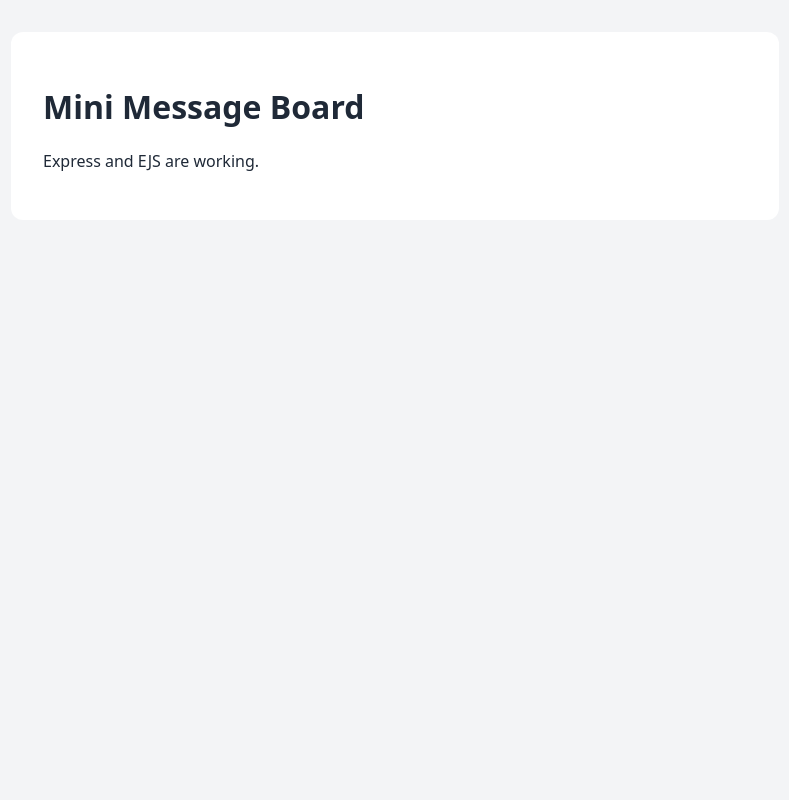
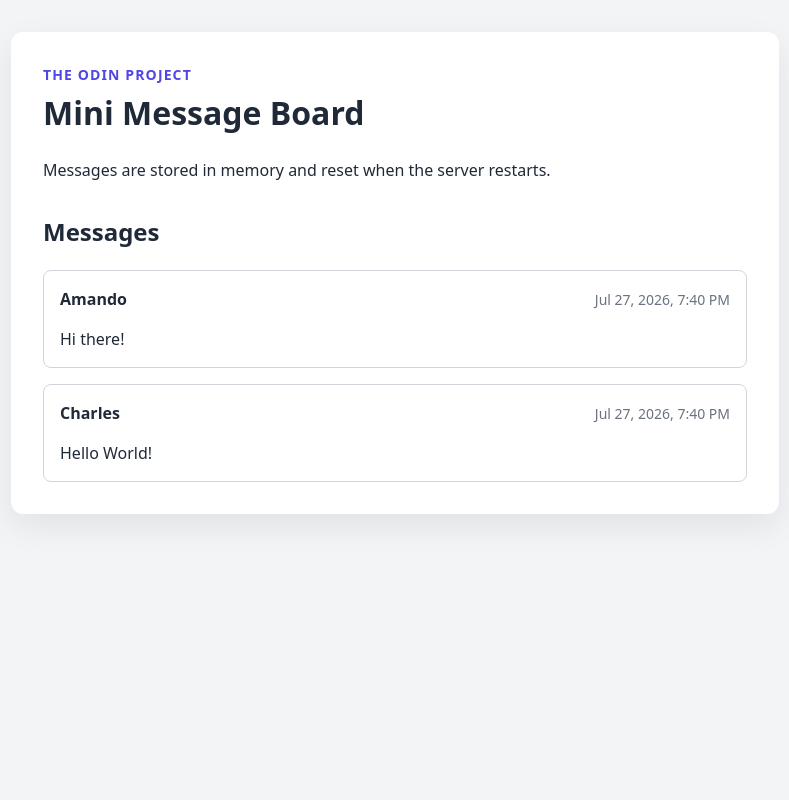
Before and after one commit to dmarinhoDKR/node-basic-informational-site, a Node server app: page / in a window 1280 px wide. Shown: the whole page, without its empty margins (245-1034 px from the left). Run offline with Node 20, Linux system fonts and the light colour scheme.

Commit message:
Stage 1: render in-memory messages

```diff
--- a/public/styles.css
+++ b/public/styles.css
@@ -7,6 +7,7 @@ body {
     min-height: 100vh;
     padding: 2rem;
     font-family: system-ui, sans-serif;
+    line-height: 1.5;
     color: #1f2937;
     background: #f3f4f6;
 }
@@ -17,4 +18,54 @@ main {
     padding: 2rem;
     border-radius: 0.75rem;
     background: #ffffff;
+    box-shadow: 0 0.75rem 2rem rgb(15 23 42 / 8%);
 }
+
+.page-header {
+    margin-bottom: 2rem;
+}
+
+.page-header h1,
+.page-header p {
+    margin-top: 0;
+}
+
+.eyebrow {
+    margin-bottom: 0.25rem;
+    color: #4f46e5;
+    font-size: 0.875rem;
+    font-weight: 700;
+    letter-spacing: 0.08em;
+    text-transform: uppercase;
+}
+
+.message-list {
+    display: grid;
+    gap: 1rem;
+    margin: 0;
+    padding: 0;
+    list-style: none;
+}
+
+.message-card {
+    padding: 1rem;
+    border: 1px solid #d1d5db;
+    border-radius: 0.5rem;
+}
+
+.message-card p {
+    margin-bottom: 0;
+}
+
+.message-meta {
+    display: flex;
+    flex-wrap: wrap;
+    gap: 0.5rem 1rem;
+    align-items: baseline;
+    justify-content: space-between;
+}
+
+.message-meta time {
+    color: #6b7280;
+    font-size: 0.875rem;
+}
--- a/routes/indexRouter.js
+++ b/routes/indexRouter.js
@@ -2,9 +2,23 @@ const { Router } = require("express");
 
 const indexRouter = Router();
 
+const messages = [
+    {
+        text: "Hi there!",
+        user: "Amando",
+        added: new Date(),
+    },
+    {
+        text: "Hello World!",
+        user: "Charles",
+        added: new Date(),
+    },
+];
+
 indexRouter.get("/", (_request, response) => {
     response.render("index", {
         title: "Mini Message Board",
+        messages,
     });
 });
 
--- a/views/index.ejs
+++ b/views/index.ejs
@@ -11,8 +11,37 @@
 </head>
 <body>
     <main>
-        <h1><%= title %></h1>
-        <p>Express and EJS are working.</p>
+        <header class="page-header">
+            <p class="eyebrow">The Odin Project</p>
+            <h1><%= title %></h1>
+            <p>Messages are stored in memory and reset when the server restarts.</p>
+        </header>
+
+        <section aria-labelledby="messages-heading">
+            <h2 id="messages-heading">Messages</h2>
+
+            <% if (messages.length === 0) { %>
+                <p>No messages have been posted yet.</p>
+            <% } else { %>
+                <ul class="message-list">
+                    <% messages.forEach((message) => { %>
+                        <li class="message-card">
+                            <div class="message-meta">
+                                <strong><%= message.user %></strong>
+                                <time datetime="<%= message.added.toISOString() %>">
+                                    <%= message.added.toLocaleString("en-US", {
+                                        dateStyle: "medium",
+                                        timeStyle: "short",
+                                    }) %>
+                                </time>
+                            </div>
+
+                            <p><%= message.text %></p>
+                        </li>
+                    <% }); %>
+                </ul>
+            <% } %>
+        </section>
     </main>
 </body>
 </html>
```
